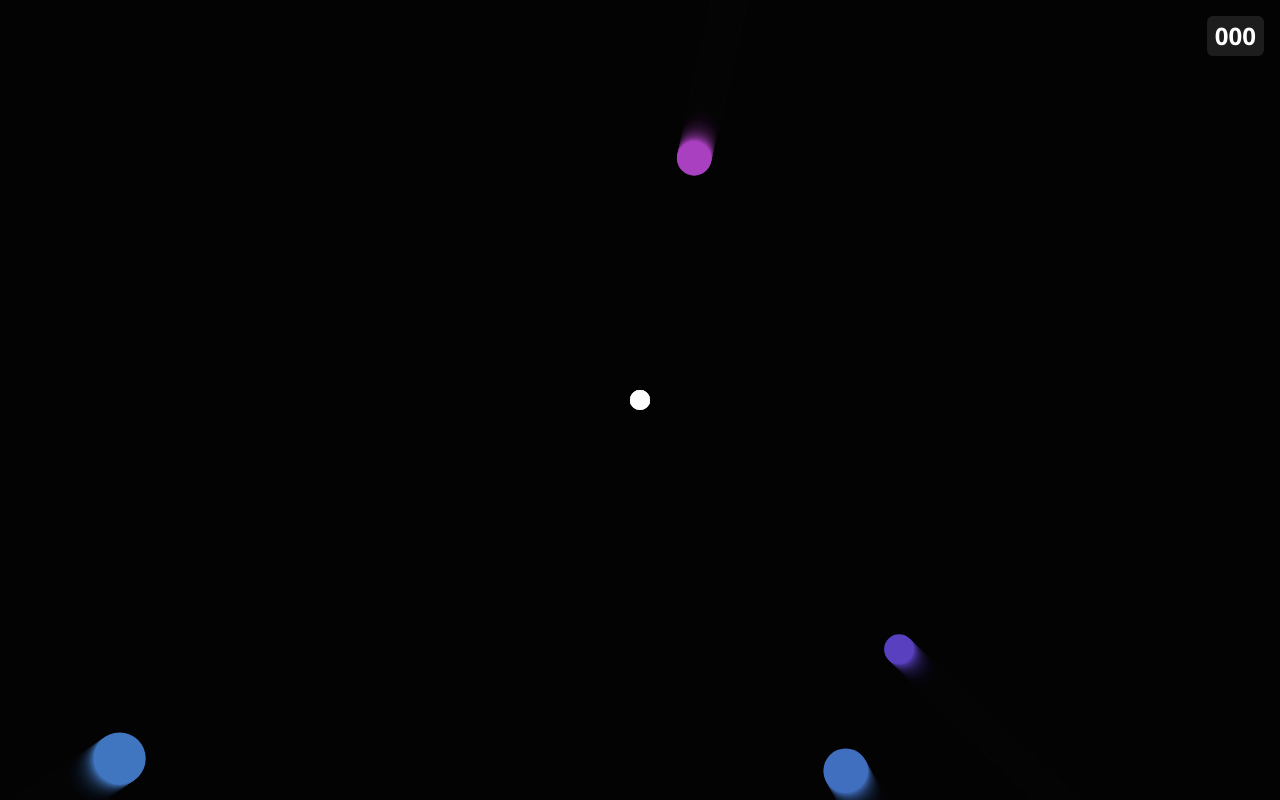
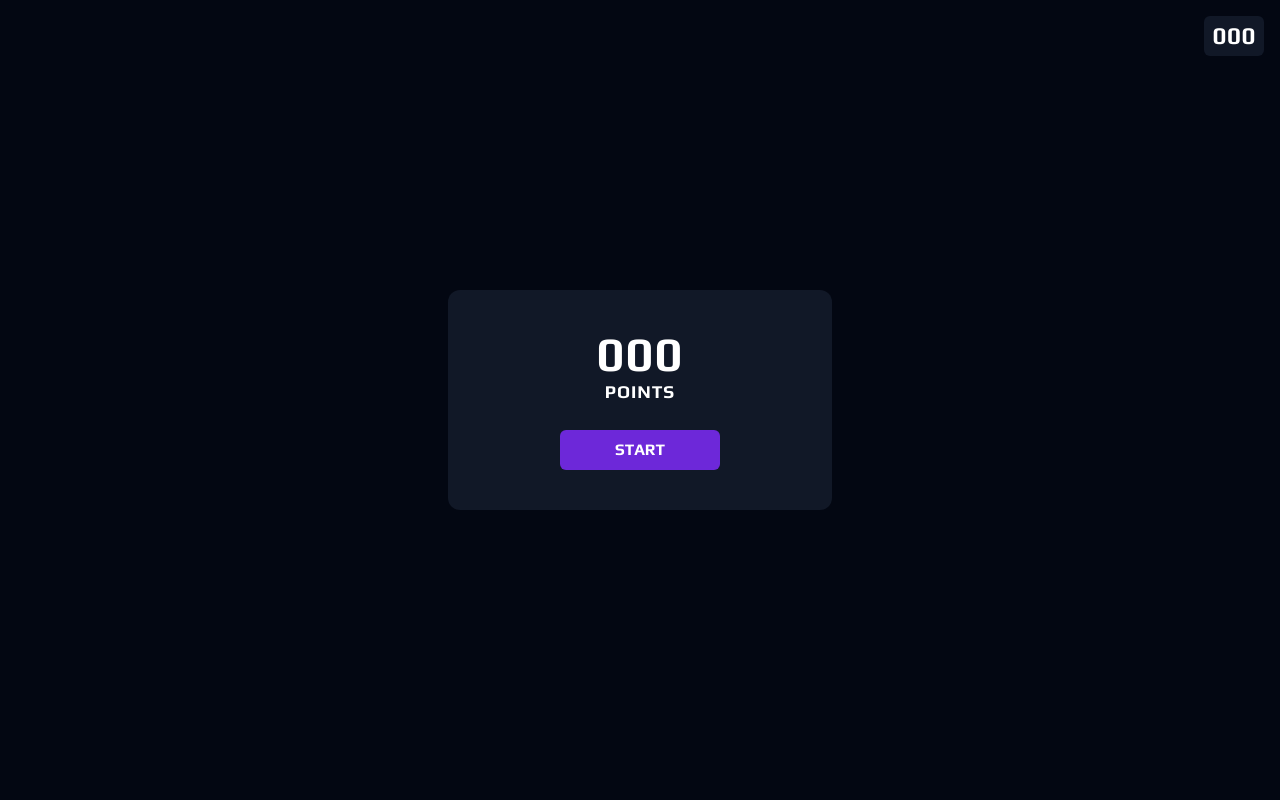
Before and after one commit to shaqeebakhtar/multiplayer-bubble-defence, a plain HTML site: page index.html in a window 1280 px wide. Drawn offline with nearby package versions, Linux system fonts and the light colour scheme.

Commit message:
game completed

```diff
--- a/index.html
+++ b/index.html
@@ -4,21 +4,50 @@
     <meta charset="UTF-8" />
     <meta name="viewport" content="width=device-width, initial-scale=1.0" />
     <title>Bubble Shoot</title>
+    <link rel="preconnect" href="https://fonts.googleapis.com" />
+    <link rel="preconnect" href="https://fonts.gstatic.com" crossorigin />
+    <link
+      href="https://fonts.googleapis.com/css2?family=Play:wght@400;700&display=swap"
+      rel="stylesheet"
+    />
     <style>
       body,
       html,
       :root {
         height: 100%;
-        font-family: 'Segoe UI', Tahoma, Geneva, Verdana, sans-serif;
+        font-family: 'Play', sans-serif;
       }
     </style>
   </head>
-  <body>
+  <body class="bg-gray-950">
     <div
-      class="absolute top-4 right-4 z-50 bg-white/10 py-1 px-2 text-2xl font-bold rounded-md text-center text-white select-none"
+      class="absolute top-4 right-4 z-50 bg-gray-900 py-1 px-2 text-2xl font-bold rounded-md text-center text-white select-none tracking-wide"
     >
       <span id="score">000</span>
     </div>
+
+    <div
+      id="modal"
+      class="absolute z-[99] flex items-center justify-center inset-0 border-red-500"
+    >
+      <div
+        class="bg-gray-900 max-w-sm w-full rounded-xl p-10 text-white text-center flex flex-col items-center gap-6"
+      >
+        <div class="space-y-1">
+          <p id="modal-score" class="text-5xl font-bold tracking-wide">000</p>
+          <span class="text-lg font-semibold uppercase tracking-wider"
+            >Points</span
+          >
+        </div>
+        <button
+          id="btn-start"
+          class="bg-violet-700 text-white rounded-md px-4 py-2 font-semibold hover:bg-violet-600 transition-colors w-40 uppercase"
+        >
+          Start
+        </button>
+      </div>
+    </div>
+
     <canvas id="canvas" class="w-full h-full"></canvas>
 
     <!-- scripts -->
--- a/script.js
+++ b/script.js
@@ -1,5 +1,8 @@
 const canvas = document.querySelector('#canvas');
-const scoreElement = document.querySelector('#score');
+const scoreText = document.querySelector('#score');
+const modalScoreText = document.querySelector('#modal-score');
+const startBtn = document.querySelector('#btn-start');
+const modal = document.querySelector('#modal');
 
 const ctx = canvas.getContext('2d');
 
@@ -103,11 +106,20 @@ class Particle {
 const x = canvas.width / 2;
 const y = canvas.height / 2;
 
-const player = new Player(x, y, 10, 'white');
+let player = new Player(x, y, 10, 'white');
+let projectiles = [];
+let enemies = [];
+let particles = [];
 
-const projectiles = [];
-const enemies = [];
-const particles = [];
+const init = () => {
+  player = new Player(x, y, 10, 'white');
+  projectiles = [];
+  enemies = [];
+  particles = [];
+  score = 0;
+  scoreText.innerText = '000';
+  modalScoreText.innerText = '000';
+};
 
 const spawnEnemies = () => {
   setInterval(() => {
@@ -176,6 +188,8 @@ const animate = () => {
 
     if (playerEnemydist - enemy.radius - player.radius < 1) {
       cancelAnimationFrame(animationId);
+      modalScoreText.innerText = score;
+      modal.classList.remove('hidden');
     }
 
     projectiles.forEach((projectile, projectileIdx) => {
@@ -188,7 +202,7 @@ const animate = () => {
       if (projectileEnemydist - enemy.radius - projectile.radius < 1) {
         // increase score
         score += 100;
-        scoreElement.innerText = score;
+        scoreText.innerText = score;
 
         // create explosion
         for (let i = 0; i < enemy.radius * 2; i++) {
@@ -209,7 +223,7 @@ const animate = () => {
         // shrink enemies on hit
         if (enemy.radius - 10 > 5) {
           score += 100;
-          scoreElement.innerText = score;
+          scoreText.innerText = score;
 
           gsap.to(enemy, {
             radius: enemy.radius - 10,
@@ -219,7 +233,7 @@ const animate = () => {
           }, 0);
         } else {
           score += 250;
-          scoreElement.innerText = score;
+          scoreText.innerText = score;
           setTimeout(() => {
             enemies.splice(enemyIdx, 1);
             projectiles.splice(projectileIdx, 1);
@@ -246,5 +260,9 @@ addEventListener('click', (event) => {
   );
 });
 
-animate();
-spawnEnemies();
+startBtn.addEventListener('click', () => {
+  init();
+  animate();
+  spawnEnemies();
+  modal.classList.add('hidden');
+});
```
